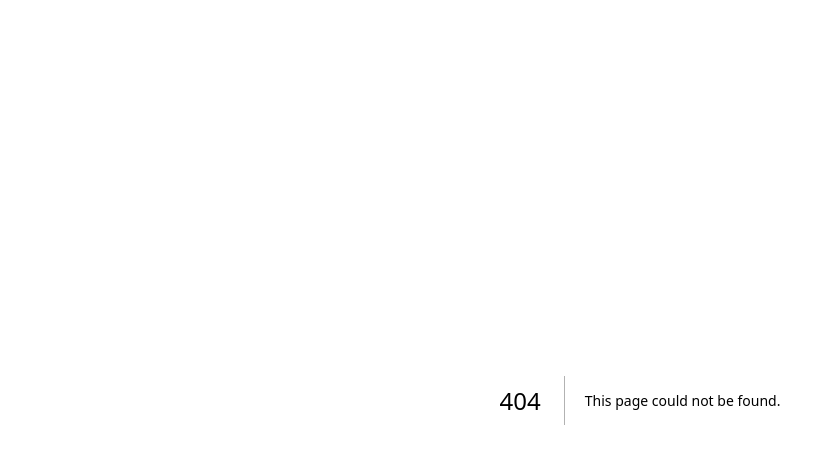
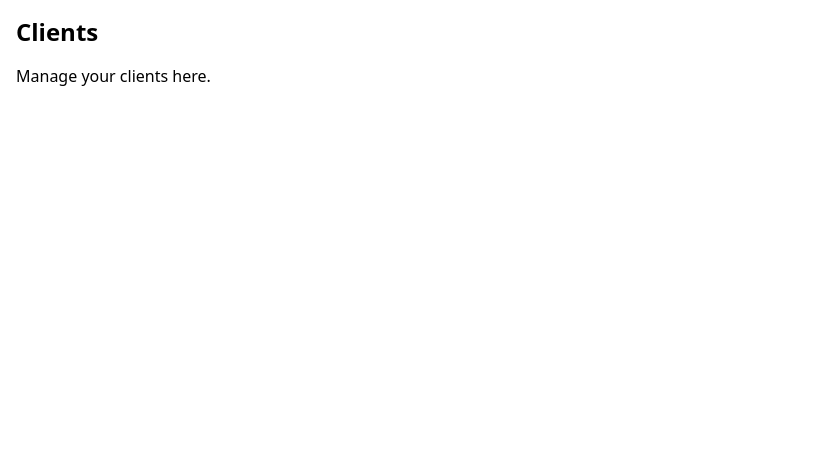
Before and after one commit to Padout/unifiedcare-mvp, a Next.js app: page /clients in a window 1280 px wide. Before the commit this address had no page. Shown: the top 464 px of the page, without its empty margins (0-826 px from the left). Built offline with nearby package versions, Linux system fonts and the light colour scheme.

Commit message:
Add clients page

```diff
--- /dev/null
+++ b/pages/clients.tsx
@@ -0,0 +1,12 @@
+import type { NextPage } from 'next';
+
+const Clients: NextPage = () => {
+  return (
+    <div className="p-4">
+      <h1 className="text-2xl font-bold mb-4">Clients</h1>
+      <p>Manage your clients here.</p>
+    </div>
+  );
+};
+
+export default Clients;
```
